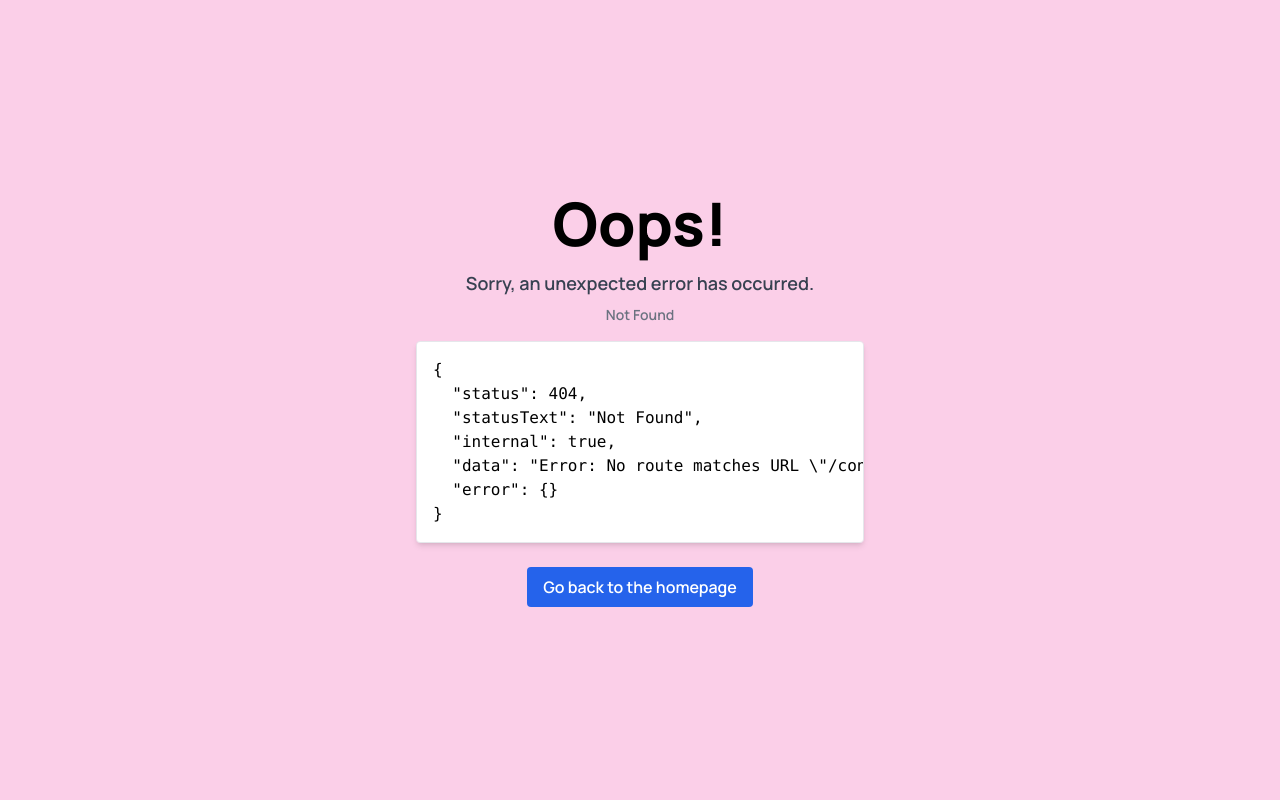
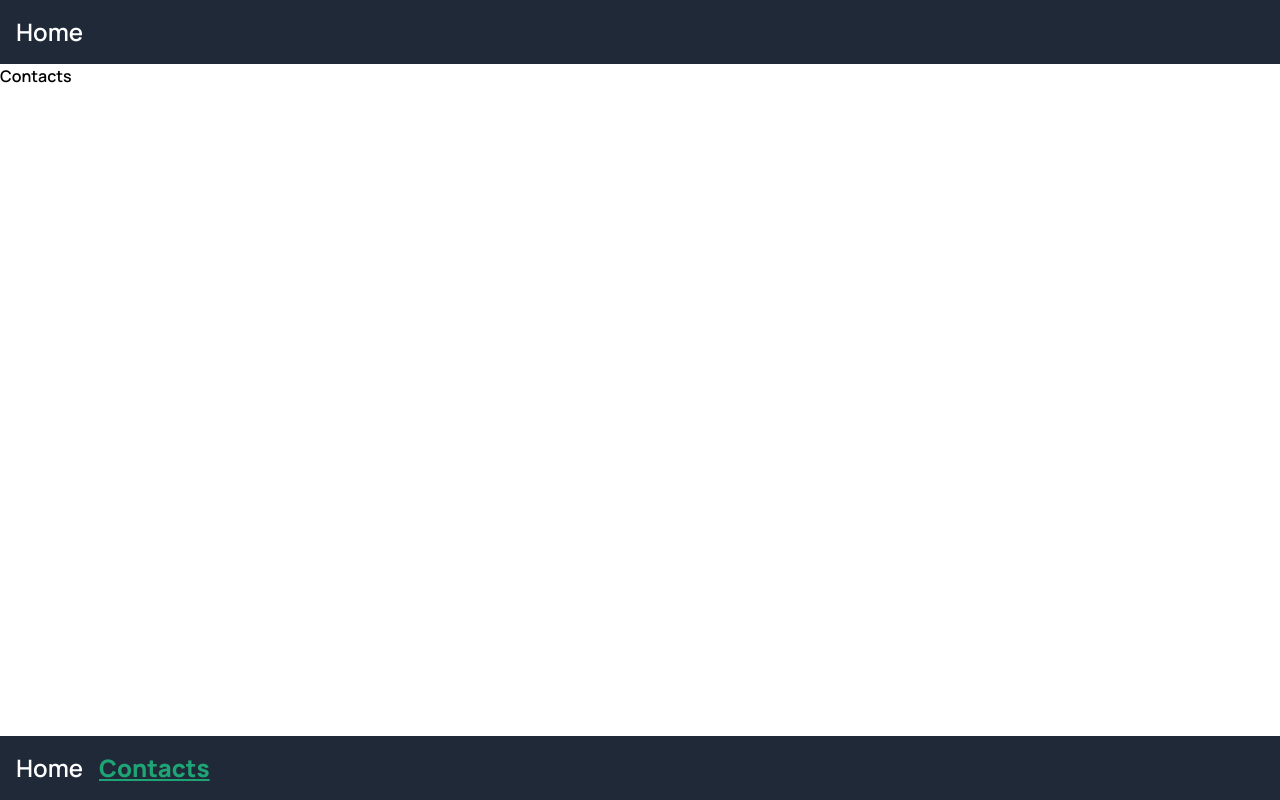
Before and after one commit to LucaFerraresso/REACT-Portfolio, a React (Vite) app in the folder MyApp/: page /contacts in a window 1280 px wide. Built offline with nearby package versions, Linux system fonts and the light colour scheme.

Commit message:
fix contacts page

```diff
--- /dev/null
+++ b/MyApp/src/pages/Contacts.jsx
@@ -0,0 +1,8 @@
+const Contacts = () => {
+  return (
+    <>
+      <h1>Contacts</h1>
+    </>
+  );
+};
+export default Contacts;
```
Also changed, not shown: MyApp/src/main.jsx (+6 -1 lines).
